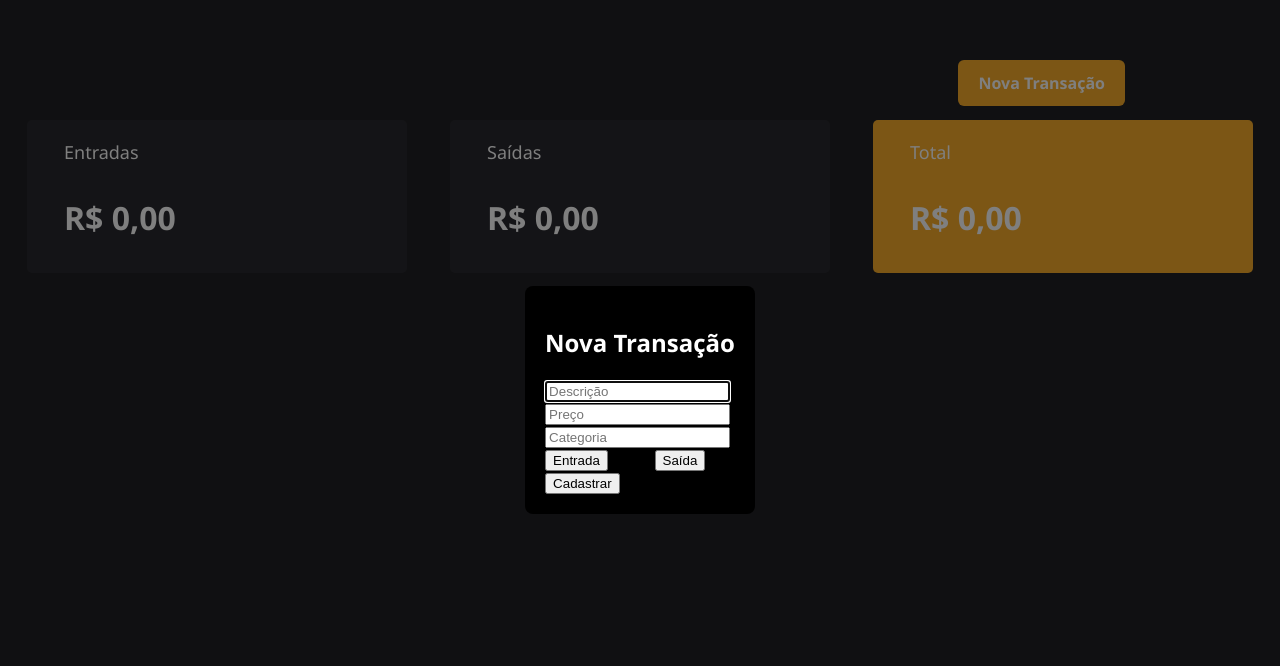
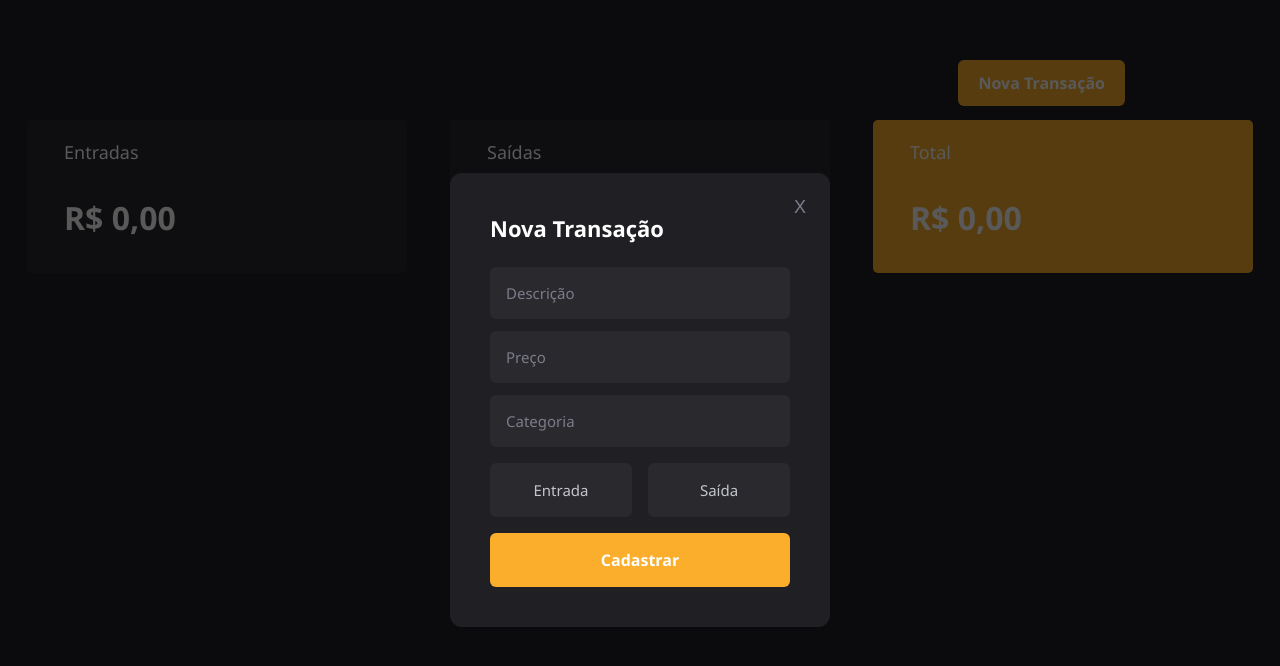
Before and after one commit to MaskDMoa/Projeto-para-entrevista-CP2eJr, a plain HTML site: page index.html in a window 1280 px wide. Both pictures are taken after a click on the button "Nova Transação". Drawn offline with Linux system fonts and the light colour scheme.

Commit message:
feat: melhoramento do Modal

```diff
--- a/index.html
+++ b/index.html
@@ -8,25 +8,35 @@
 </head>
 <body>
 
+
     <div class="topo">
     <button class="btn-nova" onclick="abrirModal()">Nova Transação</button>
     </div>
 
     <dialog id="Modal">
+
+    <button class="btn-fechar" onclick="fecharModal()">X</button>
+
     <h2>Nova Transação</h2>
 
-    <input placeholder="Descrição">
-    <br>
-    <input placeholder="Preço">
-    <br>
-    <input placeholder="Categoria">
+    <div class="grid-container-modal">
+        <div class="modal-text">
+            <input type="text" placeholder="Descrição">
+        </div>
+        <div class="modal-text">
+            <input type="number" placeholder="Preço">
+        </div>
+        <div class="modal-text">
+            <input type="text" placeholder="Categoria">
+        </div>
+    </div>
 
     <div class="grid-container-button">
-        <div class="grid-button"><button>Entrada</button></div>
-        <div class="grid-button"><button>Saída</button></div>
+        <button class="grid-button" id="btn-entrada" onclick="btnentry()">Entrada</button>
+        <button class="grid-button" id="btn-saida" onclick="btnout()">Saída</button>
     </div>
 
-    <button>Cadastrar</button>
+    <button class="btn-cadastrar" onclick="btncadastrar()">Cadastrar</button>
 </dialog>
 
     <div class="grid-container">
--- a/script.js
+++ b/script.js
@@ -1,3 +1,41 @@
+
+let isEntrada = null
+
 function abrirModal() {
     document.getElementById('Modal').showModal()
 }
+
+function fecharModal() {
+    document.getElementById('Modal').close()
+}
+
+function btnentry() {
+    isEntrada = true
+    document.getElementById('btn-entrada').classList.add('ativo-entrada')
+    document.getElementById('btn-saida').classList.remove('ativo-saida')
+}
+
+function btnout() {
+    isEntrada = false
+    document.getElementById('btn-saida').classList.add('ativo-saida')
+    document.getElementById('btn-entrada').classList.remove('ativo-entrada')
+}
+
+function btncadastrar() {
+
+    if (isEntrada === null) {
+        alert('Selecione uma opção de entrada ou saída')
+        return
+    }
+
+    if (isEntrada) {
+        alert('Entrada selecionada')
+        document.getElementById('btn-entrada').classList.remove('ativo-entrada')
+    }else {
+        alert('Saída selecionada')
+        document.getElementById('btn-saida').classList.remove('ativo-saida')
+    }
+
+    isEntrada = null
+    fecharModal()
+}
--- a/style.css
+++ b/style.css
@@ -10,7 +10,8 @@
     display: grid;
     grid-template-columns: repeat(2, 1fr);
     grid-template-rows: repeat(1, 1fr);
-    gap: 29px;
+    gap: 16px;
+    margin-bottom: 16px;
 }
 
 .grid-item {
@@ -69,14 +70,121 @@ p {
 }
 
 #Modal {
-    background-color: #000000;
+    background-color: #202024;
     border: none;
-    border-radius: 8px;
-    padding: 20px;
+    border-radius: 12px;
+    padding: 40px;
+    width: 300px;
     color: white;
     font-family: 'Segoe UI', Tahoma, Geneva, Verdana, sans-serif;
+    position: relative;
+}
+
+#Modal h2 {
+    margin: 0 0 24px 0;
+    font-size: 22px;
+    font-weight: 700;
 }
 
 #Modal::backdrop {
-    background-color: rgba(0, 0, 0, 0.5);
+    background-color: rgba(0, 0, 0, 0.651);
 }
+
+.btn-fechar {
+    position: absolute;
+    top: 20px;
+    right: 20px;
+    background: none;
+    border: none;
+    color: #7c7c8a;
+    font-size: 18px;
+    cursor: pointer;
+    padding: 4px;
+}
+
+.btn-fechar:hover {
+    color: white;
+}
+
+.grid-container-modal {
+    display: flex;
+    flex-direction: column;
+    gap: 12px;
+    margin-bottom: 16px;
+}
+
+.grid-container-modal input {
+    background-color: #29292E;
+    border: none;
+    border-radius: 6px;
+    padding: 16px;
+    color: white;
+    font-family: 'Segoe UI', Tahoma, Geneva, Verdana, sans-serif;
+    font-size: 15px;
+    width: 100%;
+    box-sizing: border-box;
+    outline: none;
+}
+
+.grid-container-modal input::placeholder {
+    color: #7c7c8a;
+}
+
+.grid-container-modal input:focus {
+    outline: 1px solid #faae2b;
+}
+
+.grid-button {
+    background-color: #29292E;
+    color: #c4c4cc;
+    font-family: 'Segoe UI', Tahoma, Geneva, Verdana, sans-serif;
+    font-size: 15px;
+    font-weight: 500;
+    padding: 16px;
+    border: 1px solid transparent;
+    border-radius: 6px;
+    cursor: pointer;
+    width: 100%;
+}
+
+.grid-button:hover {
+    border-color: #faae2b;
+    color: white;
+}
+
+.grid-button.ativo-entrada {
+    border-color: #00b37e;
+    color: #00b37e;
+}
+
+.grid-button.ativo-saida {
+    border-color: #f75a68;
+    color: #f75a68;
+}
+
+.btn-cadastrar {
+    background-color: #faae2b;
+    color: white;
+    font-family: 'Segoe UI', Tahoma, Geneva, Verdana, sans-serif;
+    font-size: 16px;
+    font-weight: 700;
+    padding: 16px;
+    border: none;
+    border-radius: 6px;
+    cursor: pointer;
+    width: 100%;
+}
+
+.btn-cadastrar:hover {
+    background-color: #e89c1f;
+}
+
+.grid-button.ativo-entrada:hover {
+    border-color: #00b37e;
+    color: #00b37e;
+}
+
+.grid-button.ativo-saida:hover {
+    border-color: #f75a68;
+    color: #f75a68;
+}
```
